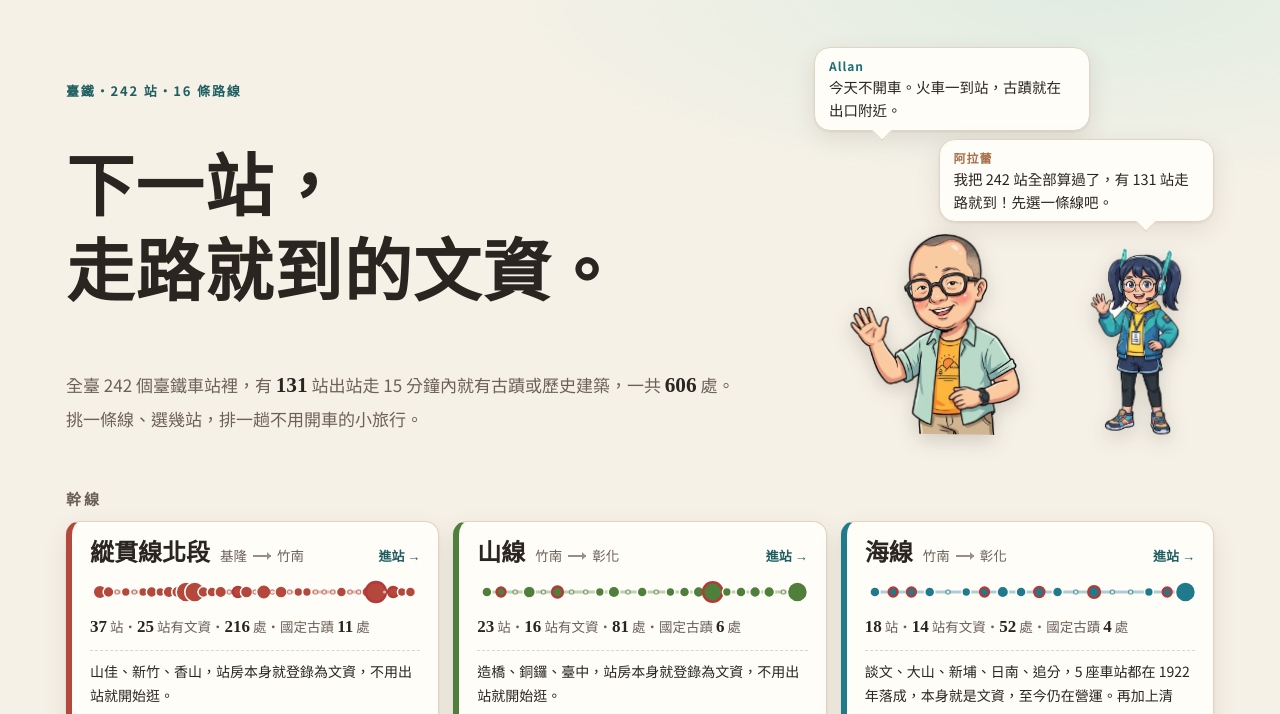
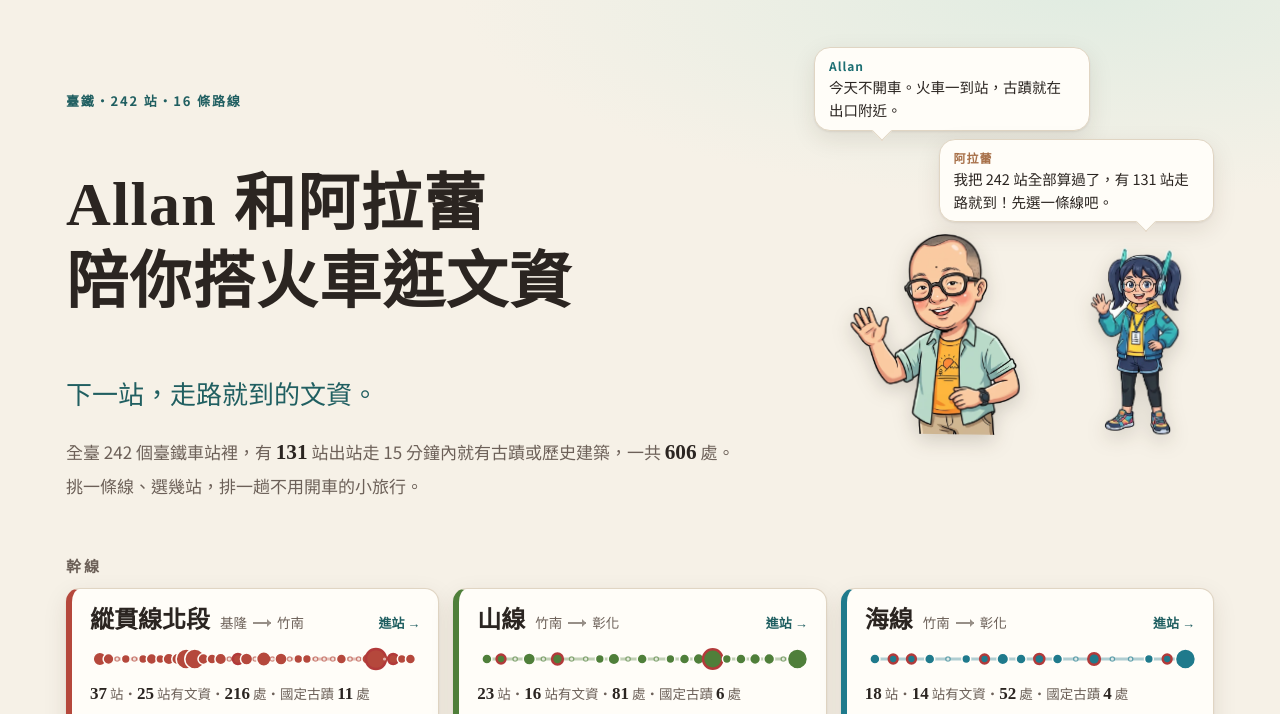
Before and after one commit to allanloplus/Cultural_Rail, a plain HTML site: page index.html in a window 1280 px wide. Shown: the part 65-779 px from the top of the page. Drawn offline with Linux system fonts and the light colour scheme; a web font is replaced by a local one.

Commit message:
首頁標題改為「Allan 和阿拉蕾陪你搭火車逛文資」
Co-Authored-By: Claude Fable 5.2 <noreply@anthropic.com>
Claude-Session: https://claude.ai/code/session_01C7NPA5oUQ1avkcB2Jopeak

```diff
--- a/assets/css/rail.css
+++ b/assets/css/rail.css
@@ -63,7 +63,8 @@ button { font: inherit; color: inherit; cursor: pointer; background: none; borde
 
 /* 首頁 */
 .home-hero { padding: 56px 0 28px; background: radial-gradient(900px 300px at 85% 0, color-mix(in srgb, var(--mint) 55%, transparent), transparent 70%); }
-.home-hero h1 { font-size: clamp(36px, 7vw, 68px); letter-spacing: .02em; margin: 10px 0 18px; }
+.home-hero h1 { font-size: clamp(32px, 6.2vw, 62px); letter-spacing: .02em; margin: 10px 0 8px; }
+.home-sub { font-family: var(--f-display); font-size: clamp(19px, 2.6vw, 26px); color: var(--lc-ink); margin-bottom: 16px; }
 .lede { max-width: 40em; font-size: 17px; color: var(--muted); }
 .lede b { color: var(--ink); font-family: var(--f-display); font-size: 1.25em; }
 .home-lines { padding-bottom: 56px; }
--- a/assets/js/rail.js
+++ b/assets/js/rail.js
@@ -101,7 +101,7 @@
     function group(kind) { return IDX.lines.filter(function (l) { return l.kind === kind; }).map(row).join(""); }
     app.innerHTML = '<section class="home-hero has-duo"><div class="wrap">' +
       '<p class="kicker">臺鐵・' + m.stations + " 站・" + IDX.lines.length + " 條路線</p>" +
-      "<h1>下一站，<br>走路就到的文資。</h1>" +
+      '<h1>Allan 和阿拉蕾<br>陪你搭火車逛文資</h1><p class="home-sub">下一站，走路就到的文資。</p>' +
       '<p class="lede">全臺 ' + m.stations + " 個臺鐵車站裡，有 <b>" + m.stationsWith + "</b> 站出站走 " + m.walkMax + " 分鐘內就有古蹟或歷史建築，一共 <b>" + m.sitesReach + "</b> 處。挑一條線、選幾站，排一趟不用開車的小旅行。</p>" +
       duo("今天不開車。火車一到站，古蹟就在出口附近。", "我把 " + m.stations + " 站全部算過了，有 " + m.stationsWith + " 站走路就到！先選一條線吧。") +
       "</div></section>" +
@@ -381,7 +381,7 @@
     } else if (parts[0] === "trip") { viewTrip(parts); document.title = "我的行程｜搭火車逛文資"; }
     else if (parts[0] === "rank") { viewRank(); document.title = "排行榜｜搭火車逛文資"; }
     else if (parts[0] === "about") { viewAbout(); document.title = "資料說明｜搭火車逛文資"; }
-    else { viewHome(); document.title = "搭火車逛文資"; }
+    else { viewHome(); document.title = "Allan 和阿拉蕾陪你搭火車逛文資"; }
     Promise.resolve(p).then(function () { if (key !== lastKey) { window.scrollTo(0, 0); lastKey = key; } });
   }
 
--- a/index.html
+++ b/index.html
@@ -3,7 +3,7 @@
 <head>
 <meta charset="utf-8">
 <meta name="viewport" content="width=device-width, initial-scale=1, viewport-fit=cover">
-<title>搭火車逛文資</title>
+<title>Allan 和阿拉蕾陪你搭火車逛文資</title>
 <meta name="description" content="以臺鐵路線為主軸，看每個車站走路就到的古蹟與歷史建築，排一趟火車小旅行。">
 <meta name="theme-color" content="#f6f1e7" media="(prefers-color-scheme: light)">
 <meta name="theme-color" content="#17130f" media="(prefers-color-scheme: dark)">
```
